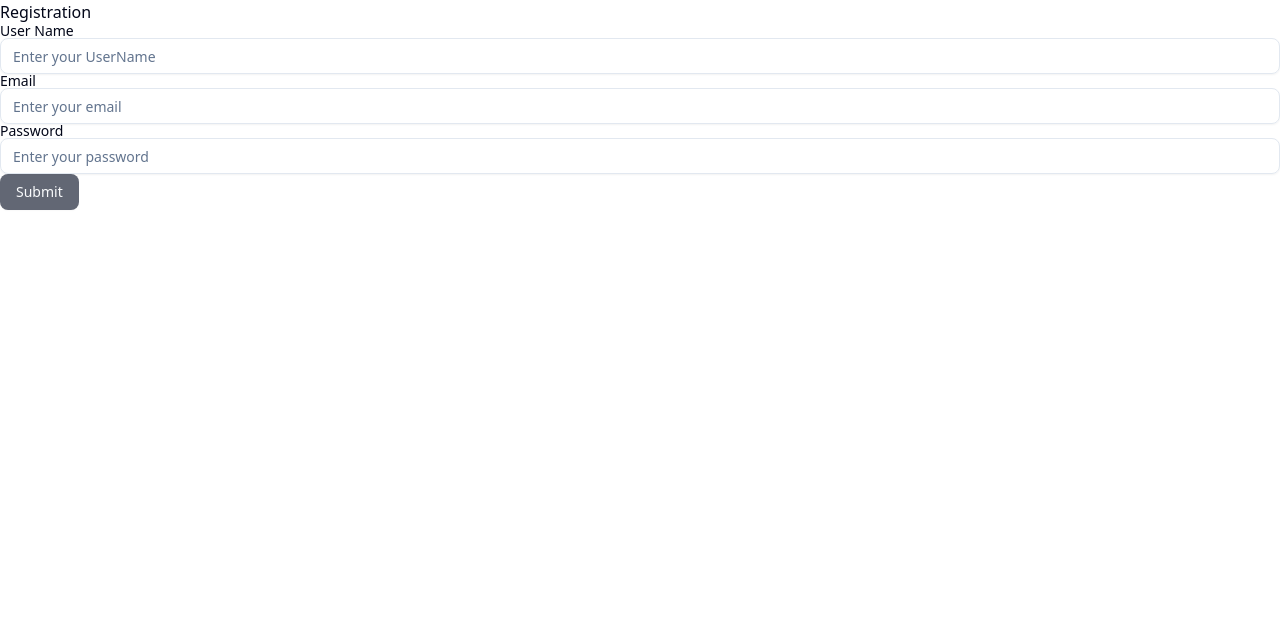
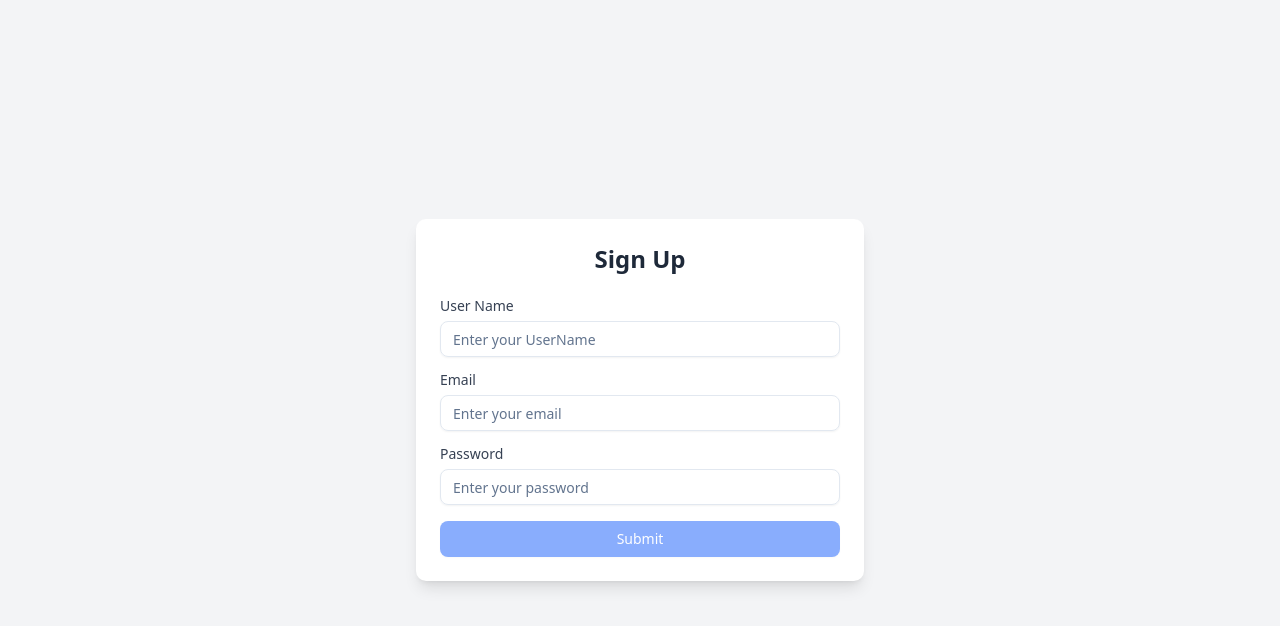
Before and after one commit to dsjramesh7/NextJS-Auth-App, a Next.js app: page /sign-up in a window 1280 px wide. Shown: the top 626 px of the page. Built offline with nearby package versions, Linux system fonts and the light colour scheme.

Commit message:
practice

```diff
--- a/src/app/globals.css
+++ b/src/app/globals.css
@@ -46,8 +46,8 @@
 }
 
 :root {
-  --background: oklch(1 0 0);
-  --foreground: oklch(0.129 0.042 264.695);
+  --background: black;
+  --foreground: white;
   --card: oklch(1 0 0);
   --card-foreground: oklch(0.129 0.042 264.695);
   --popover: oklch(1 0 0);
--- a/src/app/sign-up/page.js
+++ b/src/app/sign-up/page.js
@@ -16,12 +16,12 @@ const SignUpPage = () => {
     initialUserRegistrationFormData
   );
   const router = useRouter();
+
   const handleSignUpBtnValid = () => {
     return Object.keys(signUpFormData).every(
       (key) => signUpFormData[key].trim() !== ""
     );
   };
-  // console.log("signUpFormData", signUpFormData);
 
   const handleSignUp = async () => {
     const result = await registerUserAction(signUpFormData);
@@ -30,16 +30,21 @@ const SignUpPage = () => {
       router.push("/sign-in");
     }
   };
+
   return (
-    <div>
-      <h1>Registration</h1>
-      <form action={handleSignUp}>
+    <div className="flex items-center justify-center min-h-screen bg-gray-100 px-4">
+      <div className="bg-white shadow-lg rounded-lg p-6 w-full max-w-md">
+        <h1 className="text-2xl font-semibold text-center text-gray-800 mb-6">
+          Sign Up
+        </h1>
+        <form action={handleSignUp} className="space-y-4">
           {userRegistrationFormControls &&
           userRegistrationFormControls.length > 0 ? (
-          userRegistrationFormControls.map((formItem, index) => {
-            return (
-              <div key={formItem.name}>
-                <Label>{formItem.label}</Label>
+            userRegistrationFormControls.map((formItem) => (
+              <div key={formItem.name} className="space-y-2">
+                <Label className="text-gray-700 font-medium">
+                  {formItem.label}
+                </Label>
                 <CommonFormElement
                   currentFormItem={formItem}
                   value={signUpFormData[formItem.name]}
@@ -49,22 +54,23 @@ const SignUpPage = () => {
                       [e.target.name]: e.target.value,
                     })
                   }
+                  className="w-full px-4 py-2 border border-gray-300 rounded-md focus:outline-none focus:ring-2 focus:ring-blue-500"
                 />
               </div>
-            );
-          })
+            ))
           ) : (
-          <p>Nothing here</p>
+            <p className="text-center text-gray-500">Nothing here</p>
           )}
           <Button
             disabled={!handleSignUpBtnValid()}
-          className="disabled:opacity-65"
+            className="w-full bg-blue-600 text-white py-2 rounded-md font-medium hover:bg-blue-700 disabled:opacity-50 disabled:cursor-not-allowed"
             type="submit"
           >
             Submit
           </Button>
         </form>
       </div>
+    </div>
   );
 };
 
```
Lines whose indentation alone changed are shown as unchanged.
